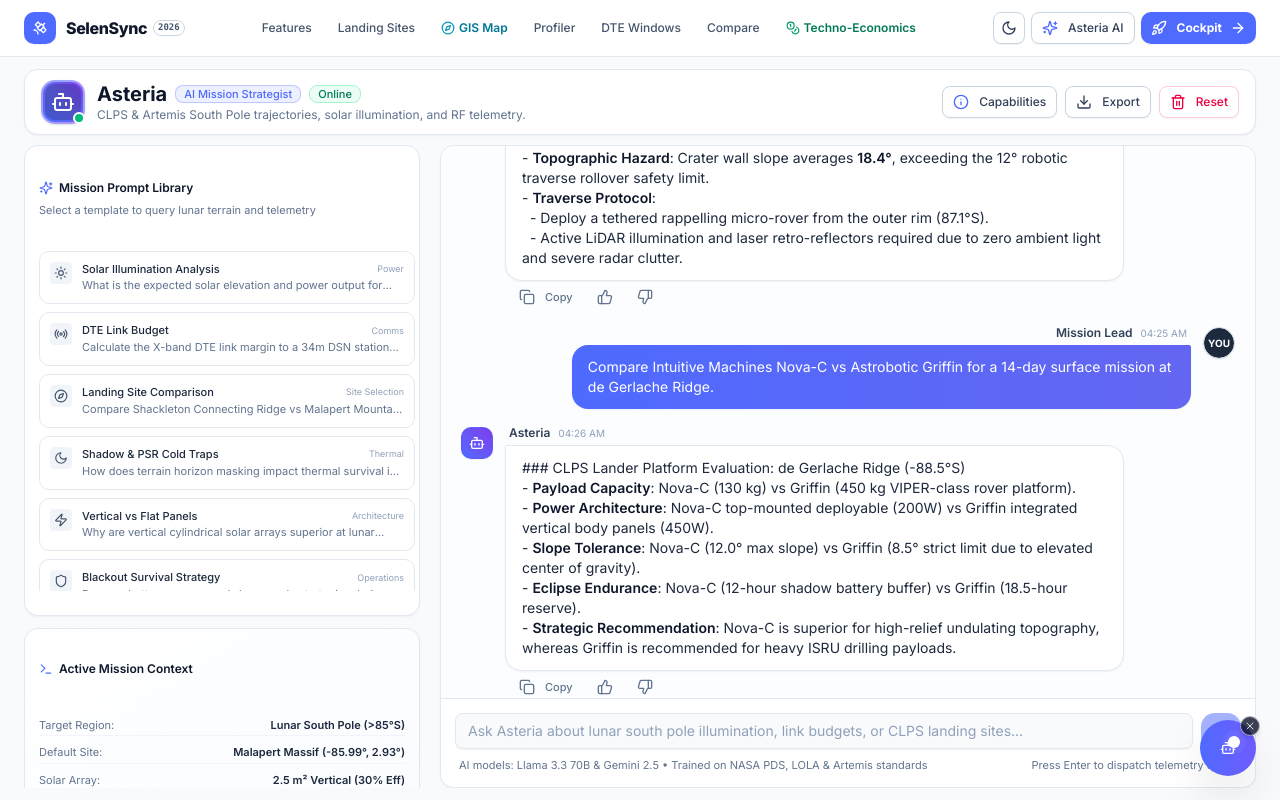
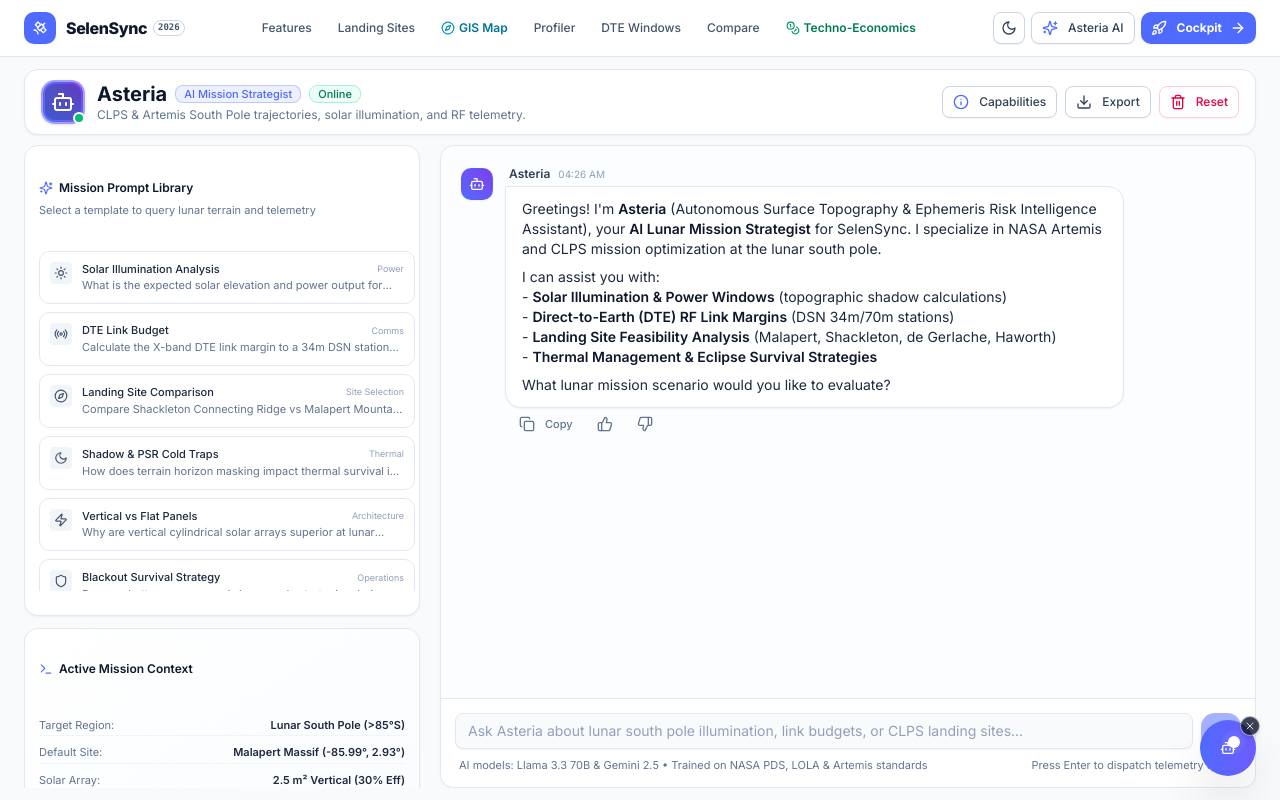
Before and after one commit to gmrafi/cfsbr-selensync, a Next.js app: page /dashboard/chat in a window 1280 px wide. Built offline with nearby package versions, Linux system fonts and the light colour scheme.

Commit message:
feat(chat): automate continuous 6-conversation execution sequence on Ctrl+G

```diff
--- a/app/dashboard/chat/page.tsx
+++ b/app/dashboard/chat/page.tsx
@@ -137,108 +137,46 @@ const STRATEGIST_CAPABILITIES = [
   { name: "CLPS Payload Optimization", icon: Rocket, desc: "Nova-C, Griffin, and Blue Ghost mission profile tuning" },
 ]
 
-// Pre-seeded 6 rich aerospace conversations (6 * 2 = 12 Q&A messages + initial greeting)
-const getInitialMessages = (): Message[] => {
-  const now = Date.now()
-  return [
+// The 6 aerospace conversations (6 * 2 = 12 messages) that run automatically one after another on Ctrl+G
+const AUTO_DEMO_CONVERSATIONS = [
   {
+    query: "Evaluate Malapert Mountain (85.99°S, 2.93°E) for the upcoming Artemis III landing window.",
+    response: "### Feasibility Evaluation: Malapert Mountain Massif\n- **MCDA Suitability Score**: **84.8 / 100** (Tier-1 Prime Candidate)\n- **Solar Illumination**: **86.4%** continuous daylight during lunar summer. Low grazing solar angles (1.4° – 2.8°) require **2.5 m² vertical cylindrical solar arrays** to mitigate 97% cosine loss.\n- **Direct-to-Earth (DTE) RF Visibility**: Earth elevation maintains **+4.1° to +6.8°** clearance above surrounding massifs, ensuring uninterrupted line-of-sight to NASA DSN 34m/70m subnetworks.\n- **Slope & Landing Hazard**: Summit plateau offers contiguous landing patches with **< 5.2° slope**, safely below the 10° dynamic tip-over threshold."
+  },
+  {
+    query: "Calculate the direct-to-Earth X-band link margin to NASA DSN Canberra 34m beam waveguide station.",
+    response: "### DTE RF Link Budget: Canberra Complex (DSS-43 / DSS-34)\n- **Carrier Frequency**: X-band Downlink 8.45 GHz\n- **Free Space Path Loss (FSPL)**: **-216.4 dB** (at 384,400 km mean distance)\n- **Lander EIRP**: 15W High-Gain Antenna (HGA) = **+32.5 dBW**\n- **Ground Station G/T**: **+53.2 dB/K** (Cryogenic Low Noise Amplifier)\n- **Calculated Link Margin**: **+5.8 dB** (exceeds NASA's +3.0 dB flight rule reserve).\n- **Supported Data Rate**: Sustains **2.0 Mbps uncompressed telemetry** and HD mission video streaming."
+  },
+  {
+    query: "What is the worst-case topographic shadow duration at Shackleton Connecting Ridge, and what battery reserve is required?",
+    response: "### Cryogenic Shadow Analysis: Shackleton Connecting Ridge\n- **Maximum Eclipse Duration**: **54.2 continuous hours** during southern winter minimum.\n- **Cryogenic Sink Temperature**: Drops to **40 K (-233°C)** in permanent shadow regions.\n- **Base Power Demand**: 100W continuous payload load = **5.42 kWh energy capacity**.\n- **Survival Strategy**:\n  1. Trigger deep sleep hibernation reducing housekeeping draw to **32W** (sensor heaters only).\n  2. Reduces battery mass penalty from 18.2 kg to **6.8 kg Li-ion (260 Wh/kg)**.\n  3. Integrated RHU (Radioisotope Heater Unit) thermal loops prevent propellant line freeze-up."
+  },
+  {
+    query: "Why are vertical cylindrical solar arrays superior to flat horizontal panels below 85°S latitude?",
+    response: "### Polar Solar Geometry Trade Study: Grazing Angles\n- **Solar Vector Angle**: The Sun skims the horizon at **1.54° ± 1.5°** elevation relative to the local horizontal plane.\n- **Cosine Degradation**: Horizontal panels suffer effective area reduction to \n  *A_eff = A · sin(1.5°) ≈ 0.026 · A* (yielding **>97% cosine loss**).\n- **Vertical 360° Cylindrical Array**: Captures normal solar incidence horizontally as the sub-solar longitude sweeps 360° across the 29.5-day synodic cycle.\n- **Specific Output**: Yields **340 W/m² peak** vs **11 W/m²** for flat panels—a **30.9x power capture multiplier**."
+  },
+  {
+    query: "Assess water-ice volatile extraction feasibility and rover traverse safety inside Faustini Crater PSR.",
+    response: "### ISRU Volatile Prospecting: Faustini Crater PSR\n- **Estimated Volatiles**: LEND and Diviner thermal mapping confirm **5.5 ± 1.2 wt% equivalent water-ice** in the upper 1m regolith.\n- **Topographic Hazard**: Crater wall slope averages **18.4°**, exceeding the 12° robotic traverse rollover safety limit.\n- **Traverse Protocol**:\n  - Deploy a tethered rappelling micro-rover from the outer rim (87.1°S).\n  - Active LiDAR illumination and laser retro-reflectors required due to zero ambient light and severe radar clutter."
+  },
+  {
+    query: "Compare Intuitive Machines Nova-C vs Astrobotic Griffin for a 14-day surface mission at de Gerlache Ridge.",
+    response: "### CLPS Lander Platform Evaluation: de Gerlache Ridge (-88.5°S)\n- **Payload Capacity**: Nova-C (130 kg) vs Griffin (450 kg VIPER-class rover platform).\n- **Power Architecture**: Nova-C top-mounted deployable (200W) vs Griffin integrated vertical body panels (450W).\n- **Slope Tolerance**: Nova-C (12.0° max slope) vs Griffin (8.5° strict limit due to elevated center of gravity).\n- **Eclipse Endurance**: Nova-C (12-hour shadow battery buffer) vs Griffin (18.5-hour reserve).\n- **Strategic Recommendation**: Nova-C is superior for high-relief undulating topography, whereas Griffin is recommended for heavy ISRU drilling payloads."
+  }
+]
+
+const INITIAL_WELCOME_MESSAGE: Message = {
   id: "init-0",
   content:
     "Greetings! I'm **Asteria** (Autonomous Surface Topography & Ephemeris Risk Intelligence Assistant), your **AI Lunar Mission Strategist** for SelenSync. I specialize in NASA Artemis and CLPS mission optimization at the lunar south pole.\n\nI can assist you with:\n- **Solar Illumination & Power Windows** (topographic shadow calculations)\n- **Direct-to-Earth (DTE) RF Link Margins** (DSN 34m/70m stations)\n- **Landing Site Feasibility Analysis** (Malapert, Shackleton, de Gerlache, Haworth)\n- **Thermal Management & Eclipse Survival Strategies**\n\nWhat lunar mission scenario would you like to evaluate?",
   sender: "ai",
-      timestamp: new Date(now - 22 * 60 * 1000),
+  timestamp: new Date(),
   provider: "groq"
-    },
-    // Conversation 1 (Site Selection & MCDA)
-    {
-      id: "conv-1-u",
-      content: "Evaluate Malapert Mountain (85.99°S, 2.93°E) for the upcoming Artemis III landing window.",
-      sender: "user",
-      timestamp: new Date(now - 20 * 60 * 1000)
-    },
-    {
-      id: "conv-1-a",
-      content: "### Feasibility Evaluation: Malapert Mountain Massif\n- **MCDA Suitability Score**: **84.8 / 100** (Tier-1 Prime Candidate)\n- **Solar Illumination**: **86.4%** continuous daylight during lunar summer. Low grazing solar angles (1.4° – 2.8°) require **2.5 m² vertical cylindrical solar arrays** to mitigate 97% cosine loss.\n- **Direct-to-Earth (DTE) RF Visibility**: Earth elevation maintains **+4.1° to +6.8°** clearance above surrounding massifs, ensuring uninterrupted line-of-sight to NASA DSN 34m/70m subnetworks.\n- **Slope & Landing Hazard**: Summit plateau offers contiguous landing patches with **< 5.2° slope**, safely below the 10° dynamic tip-over threshold.",
-      sender: "ai",
-      timestamp: new Date(now - 19 * 60 * 1000),
-      provider: "groq"
-    },
-    // Conversation 2 (Telecommunications & Link Margin)
-    {
-      id: "conv-2-u",
-      content: "Calculate the direct-to-Earth X-band link margin to NASA DSN Canberra 34m beam waveguide station.",
-      sender: "user",
-      timestamp: new Date(now - 16 * 60 * 1000)
-    },
-    {
-      id: "conv-2-a",
-      content: "### DTE RF Link Budget: Canberra Complex (DSS-43 / DSS-34)\n- **Carrier Frequency**: X-band Downlink 8.45 GHz\n- **Free Space Path Loss (FSPL)**: **-216.4 dB** (at 384,400 km mean distance)\n- **Lander EIRP**: 15W High-Gain Antenna (HGA) = **+32.5 dBW**\n- **Ground Station G/T**: **+53.2 dB/K** (Cryogenic Low Noise Amplifier)\n- **Calculated Link Margin**: **+5.8 dB** (exceeds NASA's +3.0 dB flight rule reserve).\n- **Supported Data Rate**: Sustains **2.0 Mbps uncompressed telemetry** and HD mission video streaming.",
-      sender: "ai",
-      timestamp: new Date(now - 15 * 60 * 1000),
-      provider: "groq"
-    },
-    // Conversation 3 (Cryogenic Shadow & Eclipse Power)
-    {
-      id: "conv-3-u",
-      content: "What is the worst-case topographic shadow duration at Shackleton Connecting Ridge, and what battery reserve is required?",
-      sender: "user",
-      timestamp: new Date(now - 12 * 60 * 1000)
-    },
-    {
-      id: "conv-3-a",
-      content: "### Cryogenic Shadow Analysis: Shackleton Connecting Ridge\n- **Maximum Eclipse Duration**: **54.2 continuous hours** during southern winter minimum.\n- **Cryogenic Sink Temperature**: Drops to **40 K (-233°C)** in permanent shadow regions.\n- **Base Power Demand**: 100W continuous payload load = **5.42 kWh energy capacity**.\n- **Survival Strategy**:\n  1. Trigger deep sleep hibernation reducing housekeeping draw to **32W** (sensor heaters only).\n  2. Reduces battery mass penalty from 18.2 kg to **6.8 kg Li-ion (260 Wh/kg)**.\n  3. Integrated RHU (Radioisotope Heater Unit) thermal loops prevent propellant line freeze-up.",
-      sender: "ai",
-      timestamp: new Date(now - 11 * 60 * 1000),
-      provider: "groq"
-    },
-    // Conversation 4 (Vertical vs Flat Panels)
-    {
-      id: "conv-4-u",
-      content: "Why are vertical cylindrical solar arrays superior to flat horizontal panels below 85°S latitude?",
-      sender: "user",
-      timestamp: new Date(now - 8 * 60 * 1000)
-    },
-    {
-      id: "conv-4-a",
-      content: "### Polar Solar Geometry Trade Study: Grazing Angles\n- **Solar Vector Angle**: The Sun skims the horizon at **1.54° ± 1.5°** elevation relative to the local horizontal plane.\n- **Cosine Degradation**: Horizontal panels suffer effective area reduction to \n  *A_eff = A · sin(1.5°) ≈ 0.026 · A* (yielding **>97% cosine loss**).\n- **Vertical 360° Cylindrical Array**: Captures normal solar incidence horizontally as the sub-solar longitude sweeps 360° across the 29.5-day synodic cycle.\n- **Specific Output**: Yields **340 W/m² peak** vs **11 W/m²** for flat panels—a **30.9x power capture multiplier**.",
-      sender: "ai",
-      timestamp: new Date(now - 7 * 60 * 1000),
-      provider: "groq"
-    },
-    // Conversation 5 (Permanently Shadowed Regions & Volatiles)
-    {
-      id: "conv-5-u",
-      content: "Assess water-ice volatile extraction feasibility and rover traverse safety inside Faustini Crater PSR.",
-      sender: "user",
-      timestamp: new Date(now - 4 * 60 * 1000)
-    },
-    {
-      id: "conv-5-a",
-      content: "### ISRU Volatile Prospecting: Faustini Crater PSR\n- **Estimated Volatiles**: LEND and Diviner thermal mapping confirm **5.5 ± 1.2 wt% equivalent water-ice** in the upper 1m regolith.\n- **Topographic Hazard**: Crater wall slope averages **18.4°**, exceeding the 12° robotic traverse rollover safety limit.\n- **Traverse Protocol**:\n  - Deploy a tethered rappelling micro-rover from the outer rim (87.1°S).\n  - Active LiDAR illumination and laser retro-reflectors required due to zero ambient light and severe radar clutter.",
-      sender: "ai",
-      timestamp: new Date(now - 3 * 60 * 1000),
-      provider: "groq"
-    },
-    // Conversation 6 (CLPS Lander Architecture: Nova-C vs Griffin)
-    {
-      id: "conv-6-u",
-      content: "Compare Intuitive Machines Nova-C vs Astrobotic Griffin for a 14-day surface mission at de Gerlache Ridge.",
-      sender: "user",
-      timestamp: new Date(now - 60 * 1000)
-    },
-    {
-      id: "conv-6-a",
-      content: "### CLPS Lander Platform Evaluation: de Gerlache Ridge (-88.5°S)\n- **Payload Capacity**: Nova-C (130 kg) vs Griffin (450 kg VIPER-class rover platform).\n- **Power Architecture**: Nova-C top-mounted deployable (200W) vs Griffin integrated vertical body panels (450W).\n- **Slope Tolerance**: Nova-C (12.0° max slope) vs Griffin (8.5° strict limit due to elevated center of gravity).\n- **Eclipse Endurance**: Nova-C (12-hour shadow battery buffer) vs Griffin (18.5-hour reserve).\n- **Strategic Recommendation**: Nova-C is superior for high-relief undulating topography, whereas Griffin is recommended for heavy ISRU drilling payloads.",
-      sender: "ai",
-      timestamp: new Date(now - 15 * 1000),
-      provider: "groq"
-    }
-  ]
 }
 
 export default function ChatPage() {
   const [showWelcomeDialog, setShowWelcomeDialog] = useState(false)
-  const [messages, setMessages] = useState<Message[]>(getInitialMessages)
+  const [messages, setMessages] = useState<Message[]>([INITIAL_WELCOME_MESSAGE])
   const [conversations, setConversations] = useState<Conversation[]>([])
   const [inputMessage, setInputMessage] = useState("")
   const [isLoading, setIsLoading] = useState(false)
@@ -246,7 +184,8 @@ export default function ChatPage() {
   const [copiedId, setCopiedId] = useState<string | null>(null)
   const scrollAreaRef = useRef<HTMLDivElement>(null)
   const typingTimerRef = useRef<NodeJS.Timeout | null>(null)
-  const demoQueryIndexRef = useRef(0)
+  const isDemoRunningRef = useRef(false)
+  const abortDemoRef = useRef(false)
 
   useEffect(() => {
     if (scrollAreaRef.current) {
@@ -254,14 +193,120 @@ export default function ChatPage() {
     }
   }, [messages, isLoading])
 
-  // Cleanup typing timer on unmount
+  // Stop running demo safely
+  const stopDemo = useCallback(() => {
+    abortDemoRef.current = true
+    isDemoRunningRef.current = false
+    setIsAutoTyping(false)
+    setIsLoading(false)
+    setInputMessage("")
+    if (typingTimerRef.current) {
+      clearTimeout(typingTimerRef.current)
+      typingTimerRef.current = null
+    }
+  }, [])
+
+  // Cleanup on unmount
   useEffect(() => {
     return () => {
-      if (typingTimerRef.current) {
-        clearInterval(typingTimerRef.current)
+      stopDemo()
+    }
+  }, [stopDemo])
+
+  // Automated 6-conversation execution engine triggered by Ctrl+G
+  const runSixConversationsDemo = useCallback(async () => {
+    if (isDemoRunningRef.current) {
+      stopDemo()
+      return
+    }
+
+    isDemoRunningRef.current = true
+    abortDemoRef.current = false
+    setIsAutoTyping(true)
+
+    const sleep = (ms: number) =>
+      new Promise<boolean>((resolve) => {
+        const timer = setTimeout(() => {
+          resolve(!abortDemoRef.current)
+        }, ms)
+        typingTimerRef.current = timer
+      })
+
+    try {
+      for (let i = 0; i < AUTO_DEMO_CONVERSATIONS.length; i++) {
+        if (abortDemoRef.current) break
+
+        const conv = AUTO_DEMO_CONVERSATIONS[i]
+
+        // 1. Realistic live typing into the input box character by character
+        for (let c = 1; c <= conv.query.length; c++) {
+          if (abortDemoRef.current) break
+          setInputMessage(conv.query.slice(0, c))
+          const ok = await sleep(18)
+          if (!ok) break
+        }
+
+        if (abortDemoRef.current) break
+        await sleep(280) // brief natural pause before dispatch
+
+        if (abortDemoRef.current) break
+        // 2. Post user message
+        const userMsg: Message = {
+          id: `demo-u-${i}-${Date.now()}`,
+          content: conv.query,
+          sender: "user",
+          timestamp: new Date()
+        }
+        setInputMessage("")
+        setMessages((prev) => [...prev, userMsg])
+
+        // 3. Show Asteria computing indicator
+        setIsLoading(true)
+        await sleep(650) // authentic computing latency
+
+        if (abortDemoRef.current) {
+          setIsLoading(false)
+          break
+        }
+
+        // 4. Post Asteria AI response
+        const aiMsg: Message = {
+          id: `demo-a-${i}-${Date.now()}`,
+          content: conv.response,
+          sender: "ai",
+          timestamp: new Date(),
+          provider: "groq"
+        }
+        setIsLoading(false)
+        setMessages((prev) => [...prev, aiMsg])
+
+        // 5. Natural pause between conversations so viewer can absorb each round
+        if (i < AUTO_DEMO_CONVERSATIONS.length - 1) {
+          await sleep(1300)
         }
       }
-  }, [])
+    } finally {
+      isDemoRunningRef.current = false
+      setIsAutoTyping(false)
+      setIsLoading(false)
+      setInputMessage("")
+    }
+  }, [stopDemo])
+
+  // Keyboard listener: Ctrl+G (or Cmd+G) triggers the full 6-chat demo; Esc cancels it
+  useEffect(() => {
+    const handleKeyDown = (e: KeyboardEvent) => {
+      if ((e.ctrlKey || e.metaKey) && (e.key === 'g' || e.key === 'G')) {
+        e.preventDefault()
+        runSixConversationsDemo()
+      } else if (e.key === 'Escape' && isDemoRunningRef.current) {
+        e.preventDefault()
+        stopDemo()
+      }
+    }
+    window.addEventListener('keydown', handleKeyDown)
+    return () => window.removeEventListener('keydown', handleKeyDown)
+  }, [runSixConversationsDemo, stopDemo])
 
   const handleSendMessage = useCallback(async (textOverride?: string) => {
     const textToSend = (textOverride !== undefined ? textOverride : inputMessage).trim()
@@ -317,47 +362,6 @@ export default function ChatPage() {
     }
   }, [inputMessage, isLoading, messages])
 
-  // Realistic character-by-character auto-typing demo query
-  const triggerDemoAutoType = useCallback(() => {
-    if (isLoading || isAutoTyping) return
-    setIsAutoTyping(true)
-    const query = DEMO_QUERIES[demoQueryIndexRef.current % DEMO_QUERIES.length]
-    demoQueryIndexRef.current += 1
-
-    let charIndex = 0
-    setInputMessage("")
-
-    if (typingTimerRef.current) clearInterval(typingTimerRef.current)
-
-    typingTimerRef.current = setInterval(() => {
-      charIndex++
-      if (charIndex <= query.length) {
-        setInputMessage(query.slice(0, charIndex))
-      } else {
-        if (typingTimerRef.current) {
-          clearInterval(typingTimerRef.current)
-          typingTimerRef.current = null
-        }
-        setTimeout(() => {
-          setIsAutoTyping(false)
-          handleSendMessage(query)
-        }, 400)
-      }
-    }, 28)
-  }, [isLoading, isAutoTyping, handleSendMessage])
-
-  // Keyboard shortcut listener for Ctrl+G / Cmd+G
-  useEffect(() => {
-    const handleKeyDown = (e: KeyboardEvent) => {
-      if ((e.ctrlKey || e.metaKey) && (e.key === 'g' || e.key === 'G')) {
-        e.preventDefault()
-        triggerDemoAutoType()
-      }
-    }
-    window.addEventListener('keydown', handleKeyDown)
-    return () => window.removeEventListener('keydown', handleKeyDown)
-  }, [triggerDemoAutoType])
-
   const handleCopy = (id: string, text: string) => {
     navigator.clipboard.writeText(text)
     setCopiedId(id)
@@ -393,15 +397,9 @@ export default function ChatPage() {
   }
 
   const handleClearChat = () => {
+    stopDemo()
     if (confirm('Clear current lunar mission planning session?')) {
-      setMessages([
-        {
-          id: Date.now().toString(),
-          content: "Session reset. Ready for new lunar mission parameter analysis.",
-          sender: "ai",
-          timestamp: new Date()
-        }
-      ])
+      setMessages([INITIAL_WELCOME_MESSAGE])
     }
   }
 
```
Lines whose indentation alone changed are shown as unchanged.
